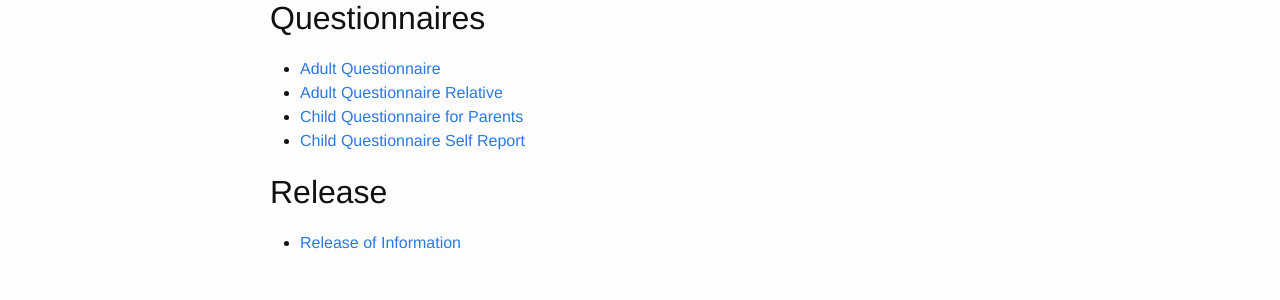
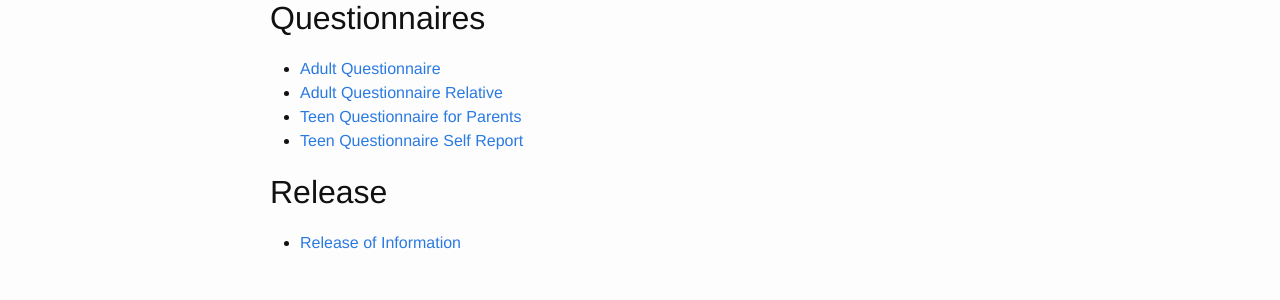
Before and after one commit to halcyon/renewedbrain.com, a Jekyll site: the page built from forms.md, in a window 1280 px wide. Shown: the part 376-676 px from the top of the page. Built offline with Jekyll 4.4.1, drawn with Linux system fonts in a browser that asks for light colours.

Commit message:
Replacing child questionnaires with teen versions

```diff
--- a/forms.md
+++ b/forms.md
@@ -12,8 +12,8 @@ weight: 6
 ## Questionnaires
 * [Adult Questionnaire](adult-questionnaire.pdf)
 * [Adult Questionnaire Relative](adult-questionnaire-relative.pdf)
-* [Child Questionnaire for Parents](child-questionnaire-for-parents.pdf)
-* [Child Questionnaire Self Report](child-questionnaire-self-report.pdf)
+* [Teen Questionnaire for Parents](teen-questionnaire-for-parents.pdf)
+* [Teen Questionnaire Self Report](teen-questionnaire-self-report.pdf)
 
 ## Release
 * [Release of Information](release-of-information.pdf)
```
Also changed, not shown: 4 other files.
